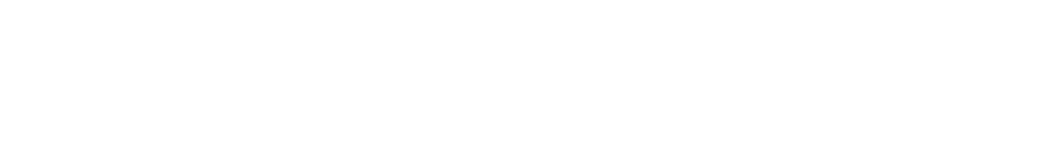
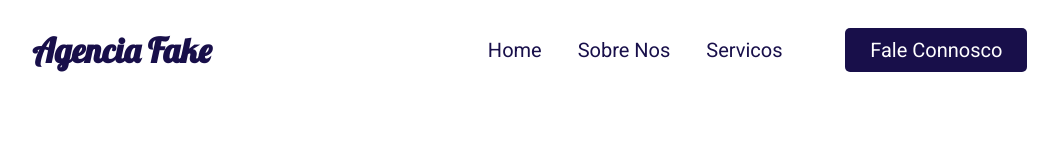
Before and after one commit to Drramos131/agencia-fake, a plain HTML site: page index.html in a window 1280 px wide. Shown: the whole page, without its empty margins (147-1205 px from the left). Drawn offline with Linux system fonts and the light colour scheme.

Commit message:
chore: implementacao da navbar

```diff
--- a/css/style.css
+++ b/css/style.css
@@ -0,0 +1,63 @@
+@import url('https://fonts.googleapis.com/css2?family=Lobster&family=Roboto:ital,wght@0,100;0,300;0,400;0,500;0,700;0,900;1,100;1,300;1,400;1,500;1,700;1,900&display=swap');
+*{
+    box-sizing: border-box;
+}
+
+body {
+    margin: 0;
+    font-family: 'Roboto', sans-serif;
+}
+
+/* navbar */
+.navbar {
+    display: flex;
+    flex-flow: row wrap;
+    height: 100px;
+    justify-content: center;
+    align-items: center;
+
+}
+
+.logo {
+    flex: 20%;
+    text-align: center;
+    margin-left: 10%;
+}
+
+.logo h1 {
+    font-family: 'Lobster', cursive;
+    color: #180F4A;
+    font-size: 34px;
+}
+
+.menu {
+    flex: 70%;
+    text-align: right;
+    padding: 20px;
+}
+
+.menu a {
+    color: #180F4A;
+    text-decoration: none;
+    font-size: 20px;
+    padding: 20px 16px;
+}
+
+.menu a:hover {
+    color: #ff2978;
+    border-top: 4px solid #180F4A;
+}
+
+#botao {
+    background: #180F4A;
+    padding: 10px 25px;
+    color: white;
+    border-radius: 5px;
+    margin-right: 10%;
+    margin-left: 5%;
+}
+
+#botao:hover {
+    border: none;
+    background: #ff2978;
+}
--- a/index.html
+++ b/index.html
@@ -7,8 +7,22 @@
     <meta name="description" content="Um site de exemplo do modulo de HTML e CSS">
     <meta name="keywords" content="Agencia Digita, CSS, HTML">
     <title>Agencia Fake</title>
+
+    <!-- CSS -->
+    <link rel="stylesheet" href="css/style.css">
 </head>
 <body>
+    <nav class="navbar">
+        <div class="logo">
+            <h1 class="logo">Agencia Fake</h1>
+        </div>
 
+        <div class="menu">
+            <a href="#">Home</a>
+            <a href="#">Sobre Nos</a>
+            <a href="#">Servicos</a>
+            <a id="botao" href="#">Fale Connosco</a>
+        </div>
+    </nav>
 </body>
 </html>
```
